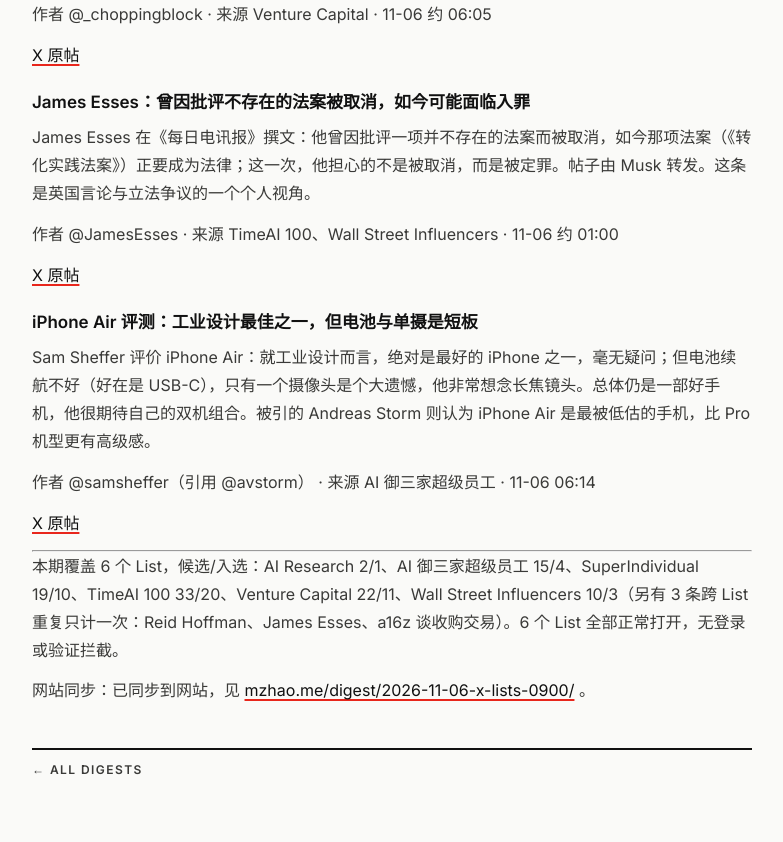
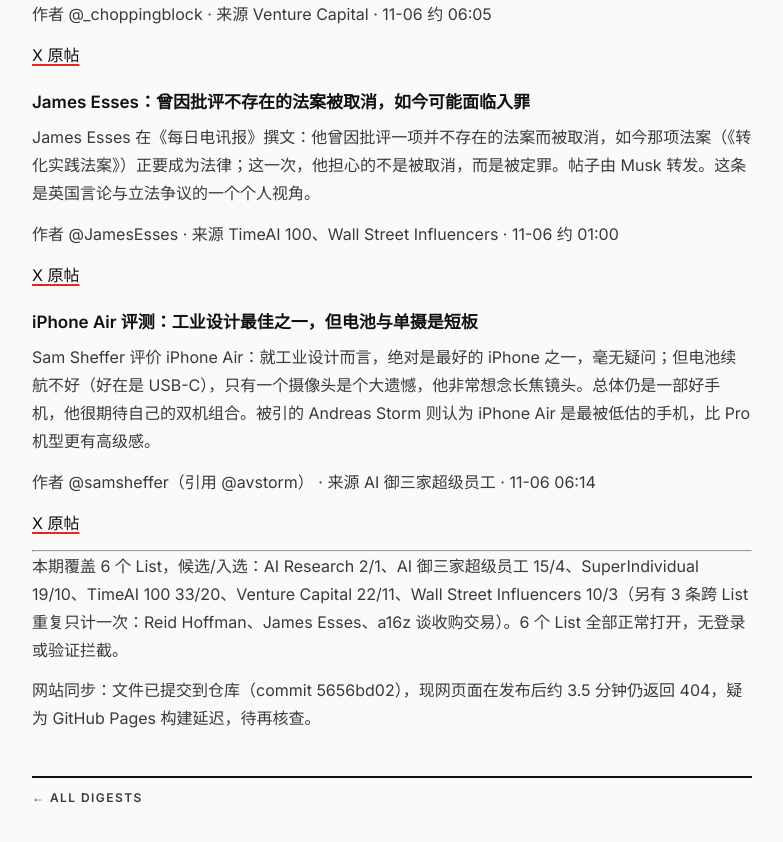
Before and after one commit to cptidiot/mzhao.me, a Jekyll site: the page built from _digests/2026-11-06-x-lists-0900.md, in a window 1280 px wide and 900 px high, scrolled down 11525 px. Shown: the top 842 px of the window, without its empty margins (248-1031 px from the left). Built offline with Jekyll 4.4.1, drawn with Linux system fonts in a browser that asks for light colours.

Commit message:
Digest: x-lists 2026-11-06 (sync note)

```diff
--- a/_digests/2026-11-06-x-lists-0900.md
+++ b/_digests/2026-11-06-x-lists-0900.md
@@ -699,4 +699,4 @@
 
 本期覆盖 6 个 List，候选/入选：AI Research 2/1、AI 御三家超级员工 15/4、SuperIndividual 19/10、TimeAI 100 33/20、Venture Capital 22/11、Wall Street Influencers 10/3（另有 3 条跨 List 重复只计一次：Reid Hoffman、James Esses、a16z 谈收购交易）。6 个 List 全部正常打开，无登录或验证拦截。
 
-网站同步：已同步到网站，见 [mzhao.me/digest/2026-11-06-x-lists-0900/](https://mzhao.me/digest/2026-11-06-x-lists-0900/) 。
+网站同步：文件已提交到仓库（commit 5656bd02），现网页面在发布后约 3.5 分钟仍返回 404，疑为 GitHub Pages 构建延迟，待再核查。
```
